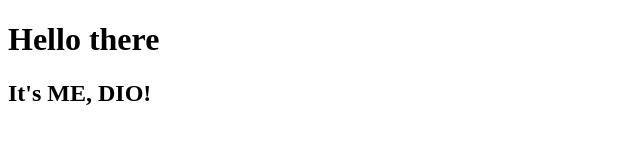
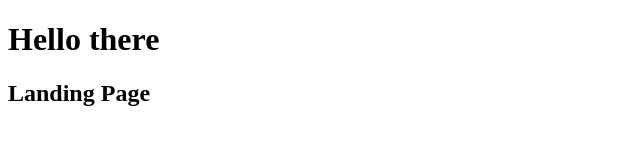
Before and after one commit to JakubTwardosz1234/potionfy, a plain HTML site: page index.html in a window 1280 px wide. Shown: the full height of the page, 0-640 px from the left. Drawn offline with Linux system fonts and the light colour scheme.

Commit message:
landing page

```diff
--- a/index.html
+++ b/index.html
@@ -8,6 +8,6 @@
   </head>
   <body>
     <h1> Hello there </h1>
-	<h2> It's ME, DIO!</h2>
+	<h2> Landing Page </h2>
   </body>
   </html>
```
